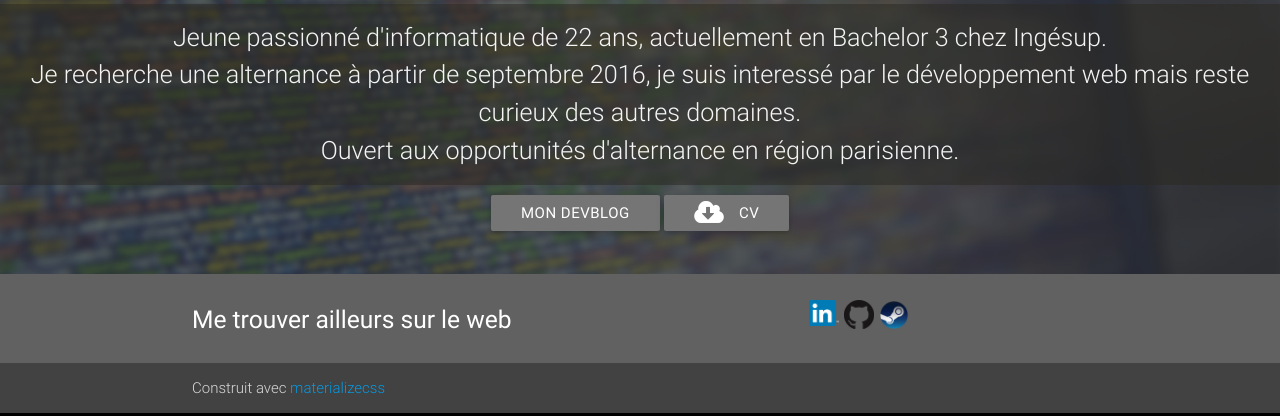
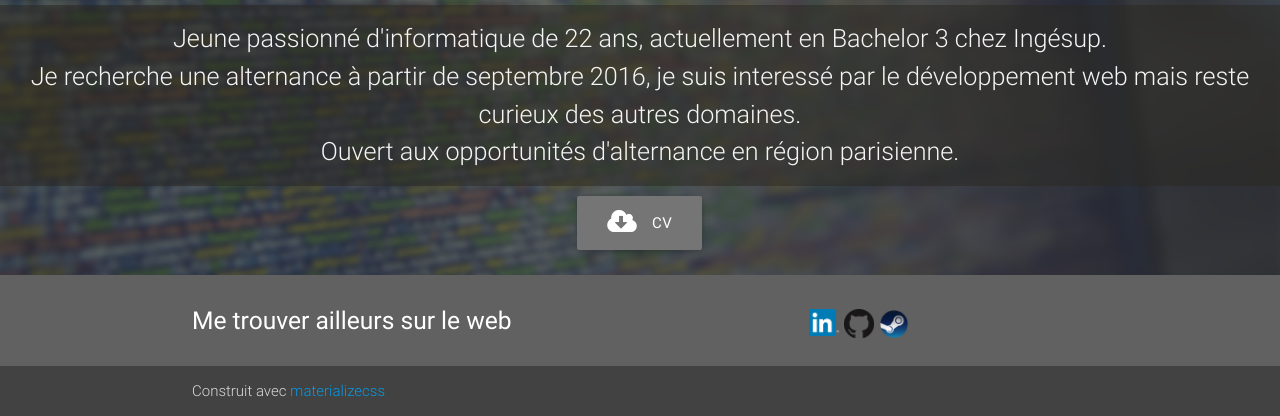
Before and after one commit to Razshal/SiteCV, a plain HTML site: page views/index.html in a window 1280 px wide. Shown: the part 387-803 px from the top of the page. Drawn offline with Linux system fonts and the light colour scheme.

Commit message:
Update --- Needs more content ---

```diff
--- a/views/index.html
+++ b/views/index.html
@@ -18,8 +18,6 @@
             min-height: 100vh;
             flex-direction: column;
         }
-
-
         ul{
             list-style-type: none;
             color: whitesmoke;
@@ -46,7 +44,7 @@
         .icon{
             width: 30px;
             max-height: 30px;
-            margin: 6px 0 0 0;
+            margin: 14px 0 0 0;
         }
         .icon:hover{
             transform: scale(1.25);
@@ -108,8 +106,7 @@
             Je recherche une alternance à partir de septembre 2016, je suis interessé par le développement web mais reste curieux des autres domaines.
             <br>Ouvert aux opportunités d'alternance en région parisienne.</p>
         <div class="row container">
-            <a href="" class="waves-effect waves-light btn grey darken-1">Mon DevBlog</a>
-            <a href="assets/CV%20Mathieu%20Fontenille%20version%20web.pdf" target="CV" class="waves-effect waves-light btn grey darken-1"><i class="left"><img class="icon left" src="assets/icons/download.png"></i>CV</a>
+            <a href="assets/CV%20Mathieu%20Fontenille%20version%20web.pdf" target="CV" id="downloadButton" class="waves-effect waves-light btn-large grey darken-1"><i class="left"><img class="icon left" src="assets/icons/download.png"></i>CV</a>
         </div>
     </main>
 
@@ -143,5 +140,23 @@
     age.innerHTML = ((today.getTime() - birthday.getTime()) / 31536000000).toFixed(0);
     $(".button-collapse").sideNav();
 </script>
+<script type="text/javascript">
+    window.smartlook||(function(d) {
+        var o=smartlook=function(){ o.api.push(arguments)},h=d.getElementsByTagName('head')[0];
+        var c=d.createElement('script');o.api=new Array();c.async=true;c.type='text/javascript';
+        c.charset='utf-8';c.src='//rec.getsmartlook.com/recorder.js';h.appendChild(c);
+    })(document);
+    smartlook('init', '3044e7324e461681abe9bfaf5f06b096d0842487');
+</script>
+<script>
+    (function(i,s,o,g,r,a,m){i['GoogleAnalyticsObject']=r;i[r]=i[r]||function(){
+                (i[r].q=i[r].q||[]).push(arguments)},i[r].l=1*new Date();a=s.createElement(o),
+            m=s.getElementsByTagName(o)[0];a.async=1;a.src=g;m.parentNode.insertBefore(a,m)
+    })(window,document,'script','https://www.google-analytics.com/analytics.js','ga');
+
+    ga('create', 'UA-84292541-1', 'auto');
+    ga('send', 'pageview');
+
+</script>
 
 </html>
```
Also changed, not shown: views/assets/MyPic.jpg.
